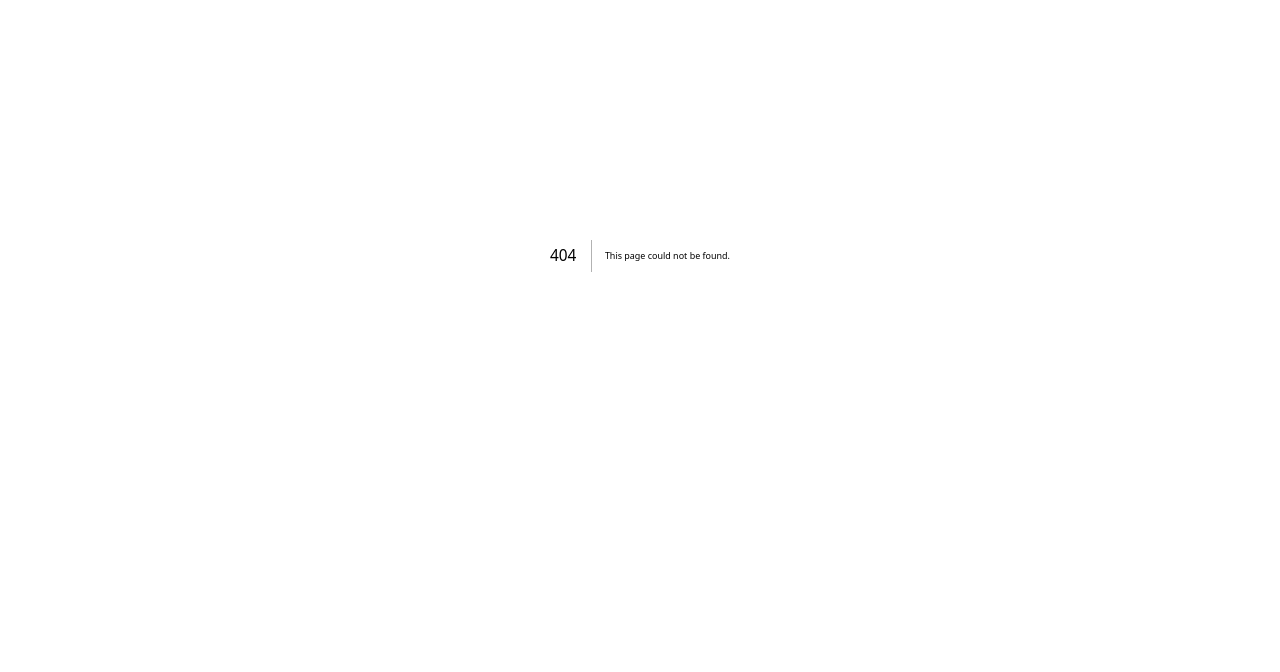
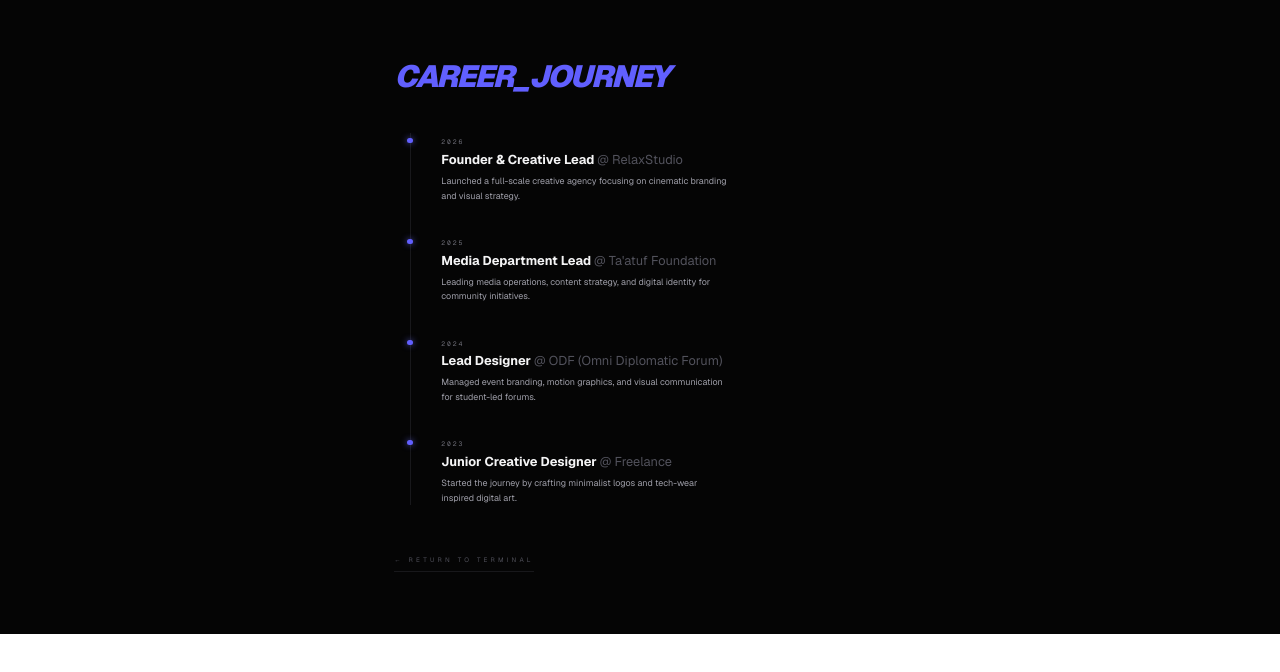
Before and after one commit to Fahim-hash/portfolio, a Next.js app: page /timeline in a window 1280 px wide. Before the commit this address had no page. Shown: the top 672 px of the page. Built offline with nearby package versions, Linux system fonts and the light colour scheme.

Commit message:
Create page.tsx

```diff
--- /dev/null
+++ b/app/timeline/page.tsx
@@ -0,0 +1,78 @@
+"use client";
+import { motion } from "framer-motion";
+import Link from "next/link";
+
+const careerEvents = [
+  {
+    year: "2026",
+    title: "Founder & Creative Lead",
+    organization: "RelaxStudio",
+    description: "Launched a full-scale creative agency focusing on cinematic branding and visual strategy.",
+  },
+  {
+    year: "2025",
+    title: "Media Department Lead",
+    organization: "Ta'atuf Foundation",
+    description: "Leading media operations, content strategy, and digital identity for community initiatives.",
+  },
+  {
+    year: "2024",
+    title: "Lead Designer",
+    organization: "ODF (Omni Diplomatic Forum)",
+    description: "Managed event branding, motion graphics, and visual communication for student-led forums.",
+  },
+  {
+    year: "2023",
+    title: "Junior Creative Designer",
+    organization: "Freelance",
+    description: "Started the journey by crafting minimalist logos and tech-wear inspired digital art.",
+  },
+];
+
+export default function TimelinePage() {
+  return (
+    <main className="min-h-screen bg-[#050505] text-white p-8 md:p-24 font-sans">
+      <div className="max-w-3xl mx-auto">
+        <motion.h1
+          initial={{ opacity: 0, x: -20 }}
+          animate={{ opacity: 1, x: 0 }}
+          className="text-5xl font-black italic tracking-tighter mb-16 text-indigo-500"
+        >
+          CAREER_JOURNEY
+        </motion.h1>
+
+        <div className="relative border-l border-zinc-900 ml-3 md:ml-6 space-y-12">
+          {careerEvents.map((event, index) => (
+            <motion.div
+              key={index}
+              initial={{ opacity: 0, y: 20 }}
+              whileInView={{ opacity: 1, y: 0 }}
+              viewport={{ once: true }}
+              transition={{ delay: index * 0.1 }}
+              className="relative pl-8 md:pl-12"
+            >
+              {/* Dot on the timeline */}
+              <div className="absolute -left-[5px] top-2 h-2 w-2 rounded-full bg-indigo-500 shadow-[0_0_10px_rgba(99,102,241,0.8)]" />
+
+              <span className="text-[10px] font-mono tracking-[0.3em] text-zinc-500 uppercase">
+                {event.year}
+              </span>
+
+              <h3 className="text-xl font-bold mt-1 text-zinc-100">
+                {event.title} <span className="text-zinc-600 font-normal">@ {event.organization}</span>
+              </h3>
+
+              <p className="text-sm text-zinc-400 mt-2 leading-relaxed max-w-md">
+                {event.description}
+              </p>
+            </motion.div>
+          ))}
+        </div>
+
+        <Link href="/" className="mt-20 inline-block text-[10px] uppercase tracking-[0.5em] text-zinc-600 hover:text-white transition-all border-b border-zinc-900 pb-2">
+          ← Return to Terminal
+        </Link>
+      </div>
+    </main>
+  );
+}
```
